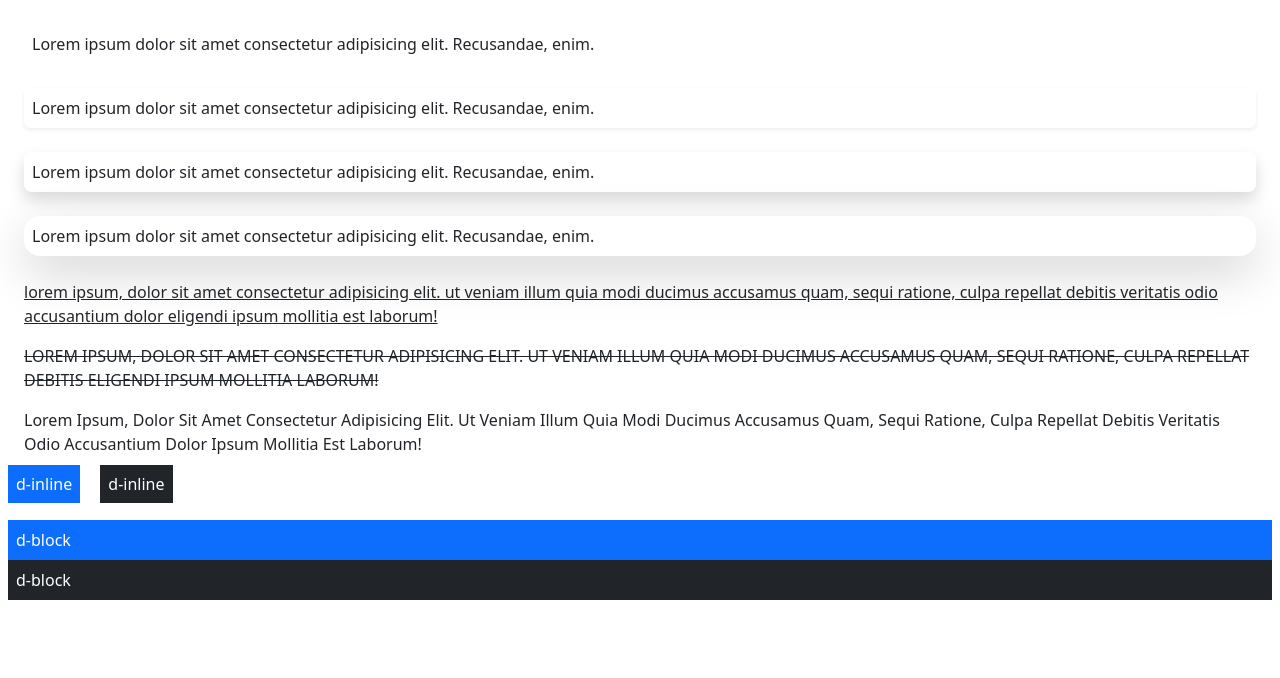
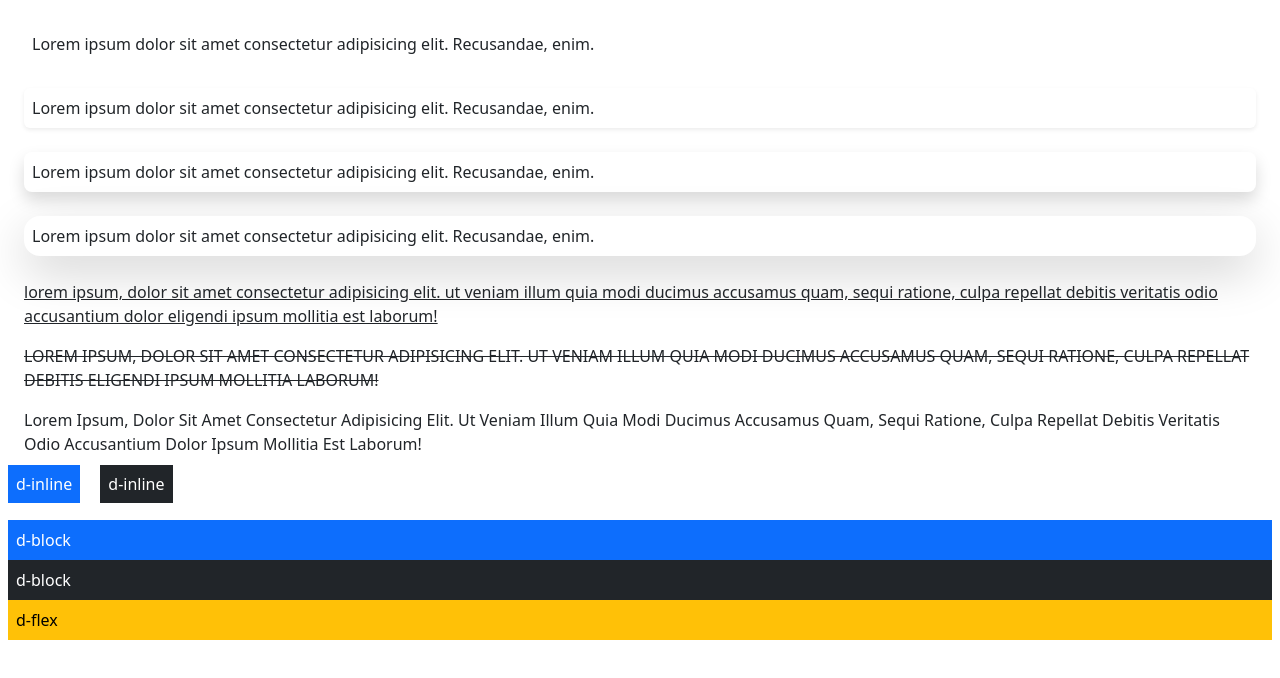
Before and after one commit to hoodaddeveloper/Bootstrap-Sandbox, a plain HTML site: page index-1.html in a window 1280 px wide. Drawn offline with nearby package versions, Linux system fonts and the light colour scheme.

Commit message:
practicing displays in bootstrap

```diff
--- a/index-1.html
+++ b/index-1.html
@@ -45,6 +45,8 @@
   <div class="mx-2 p-2 text-bg-primary">d-block</div>
   <div class="mx-2 p-2 text-bg-dark">d-block</div>
 
+  <div class="mx-2 d-flex p-2 text-bg-warning">d-flex</div>
+
   <!-- Bootstrap JavaScript Libraries -->
   <script src="https://cdn.jsdelivr.net/npm/@popperjs/core@2.11.8/dist/umd/popper.min.js"
     integrity="sha384-I7E8VVD/ismYTF4hNIPjVp/Zjvgyol6VFvRkX/vR+Vc4jQkC+hVqc2pM8ODewa9r"
```
